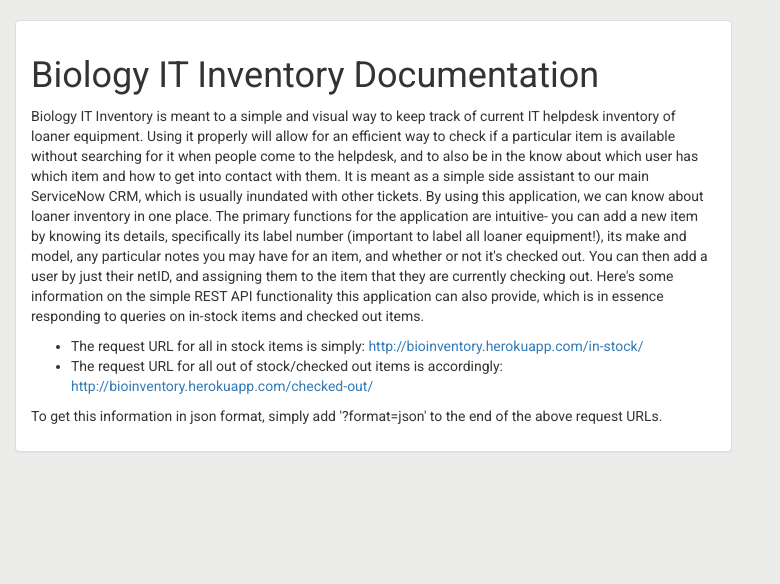
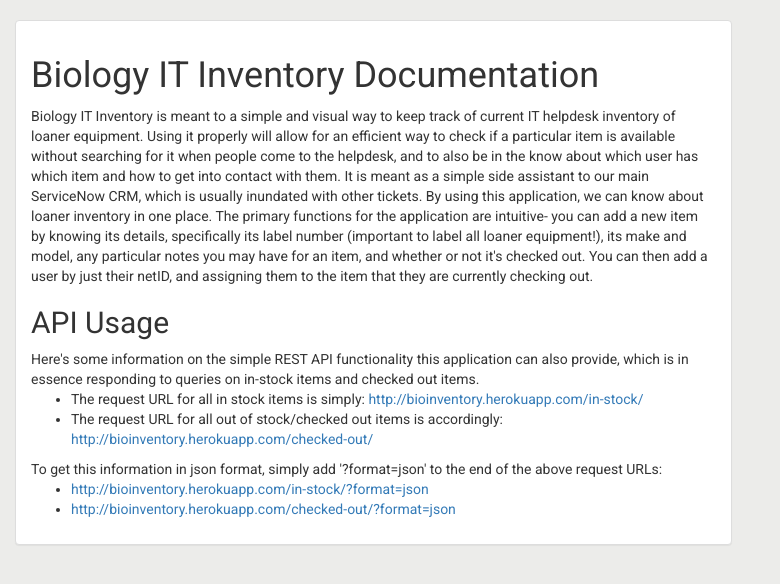
Before and after one commit to shamikh-mill/bio-inventory, a Django app: page /docs/ in a window 1280 px wide. Shown: the part 52-636 px from the top of the page, without its empty margins (0-780 px from the left). Run offline with Django 3.2, Linux system fonts and the light colour scheme; some libraries are stand-ins or nearby versions.

Commit message:
boldened

```diff
--- a/inventory/templates/inventory/docs.html
+++ b/inventory/templates/inventory/docs.html
@@ -15,6 +15,7 @@
 
 The primary functions for the application are intuitive- you can add a new item by knowing its details, specifically its label number (important to label all loaner equipment!), its make and model, any particular notes you may have for an item, and whether or not it's checked out. You can then add a user by just their netID, and assigning them to the item that they are currently checking out.
 
+<h2>API Usage</h2>
 
 Here's some information on the simple REST API functionality this application can also provide, which is in essence responding to queries on in-stock items and checked out items.
 
@@ -24,7 +25,12 @@ Here's some information on the simple REST API functionality this application ca
  		<li>The request URL for all out of stock/checked out items is accordingly: <a href = 'http://bioinventory.herokuapp.com/checked-out/'>http://bioinventory.herokuapp.com/checked-out/</a></li>
  	</ul>
 
-To get this information in json format, simply add '?format=json' to the end of the above request URLs.
+To get this information in json format, simply add '?format=json' to the end of the above request URLs:
+
+ 	<ul>
+ 		<li><a href = 'http://bioinventory.herokuapp.com/in-stock/?format=json'>http://bioinventory.herokuapp.com/in-stock/?format=json</a></li>
+ 		<li><a href = 'http://bioinventory.herokuapp.com/checked-out/?format=json'>http://bioinventory.herokuapp.com/checked-out/?format=json</a></li>
+ 	</ul>
 
 </p>
 
```
